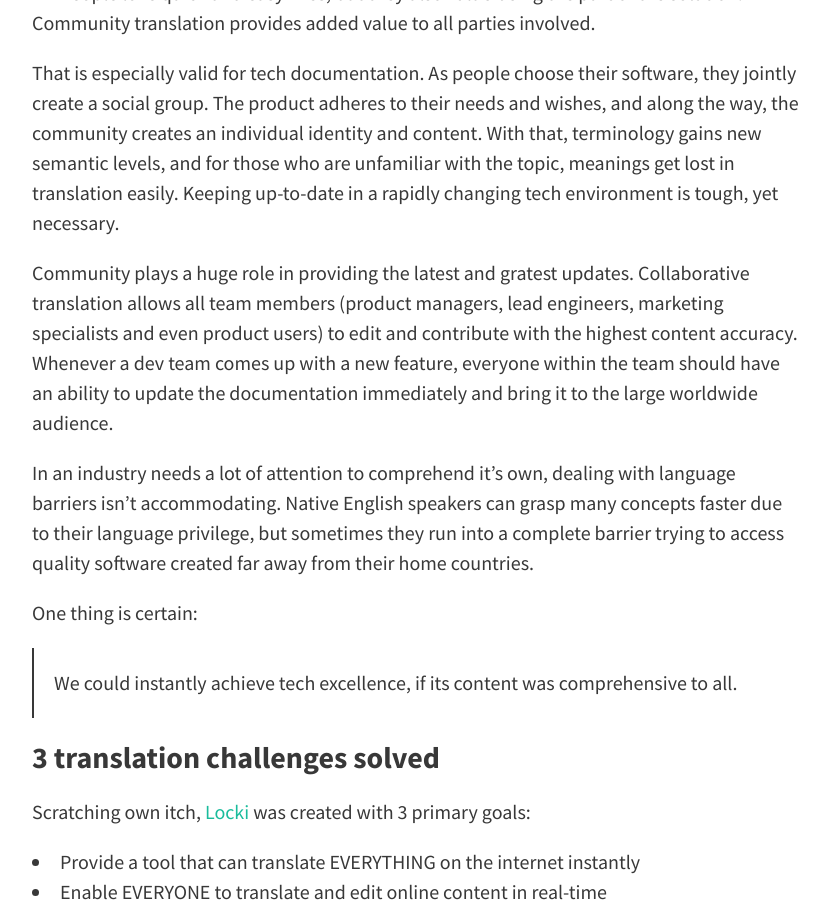
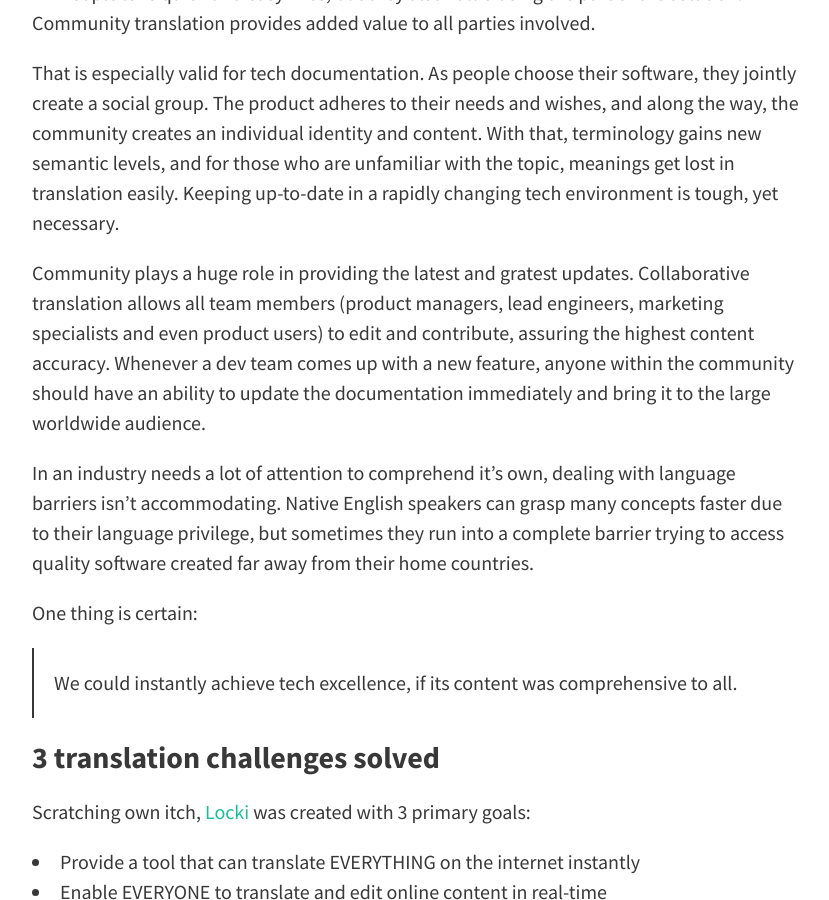
Before and after one commit to team-pal/locki-blog, a Jekyll site: the page built from _posts/2017-01-10-why-locki.md, in a window 1280 px wide and 900 px high, scrolled down 1707 px. Shown: the whole window, without its empty margins (224-1053 px from the left). Built offline with Jekyll 4.4.1, drawn with Linux system fonts in a browser that asks for light colours; nearby versions of some CDN libraries.

Commit message:
Minor edit.

```diff
--- a/_posts/2017-01-10-why-locki.md
+++ b/_posts/2017-01-10-why-locki.md
@@ -25,7 +25,7 @@ Multilingual tech background combined with Viki experience led to basic conclusi
 
 That is especially valid for tech documentation. As people choose their software, they jointly create a social group. The product adheres to their needs and wishes, and along the way, the community creates an individual identity and content. With that, terminology gains new semantic levels, and for those who are unfamiliar with the topic, meanings get lost in translation easily. Keeping up-to-date in a rapidly changing tech environment is tough, yet necessary.
 
-Community plays a huge role in providing the latest and gratest updates. Collaborative translation allows all team members (product managers, lead engineers, marketing specialists and even product users) to edit and contribute with the highest content accuracy. Whenever a dev team comes up with a new feature, everyone within the team should have an ability to update the documentation immediately and bring it to the large worldwide audience.
+Community plays a huge role in providing the latest and gratest updates. Collaborative translation allows all team members (product managers, lead engineers, marketing specialists and even product users) to edit and contribute, assuring the highest content accuracy. Whenever a dev team comes up with a new feature, anyone within the community should have an ability to update the documentation immediately and bring it to the large worldwide audience.
 
 In an industry needs a lot of attention to comprehend it's own, dealing with language barriers isn't accommodating. Native English speakers can grasp many concepts faster due to their language privilege, but sometimes they run into a complete barrier trying to access quality software created far away from their home countries.
 
```
